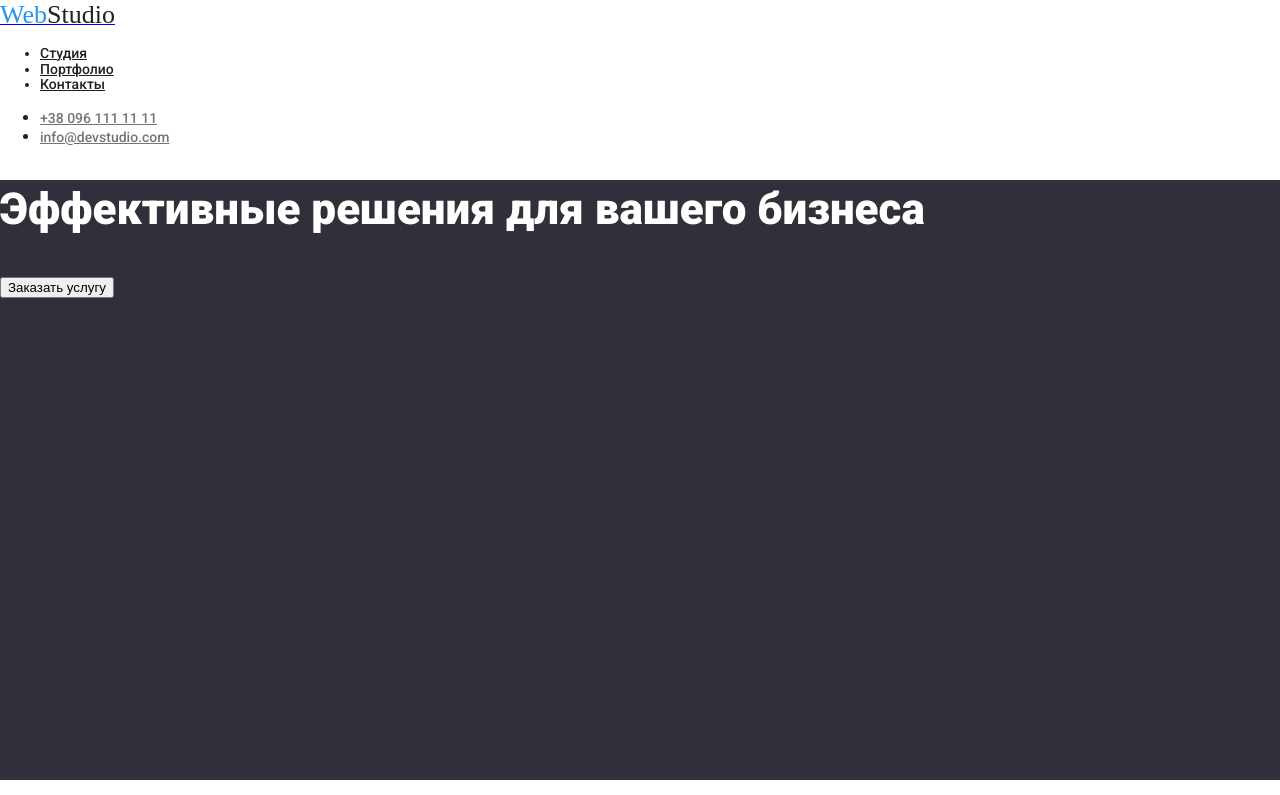
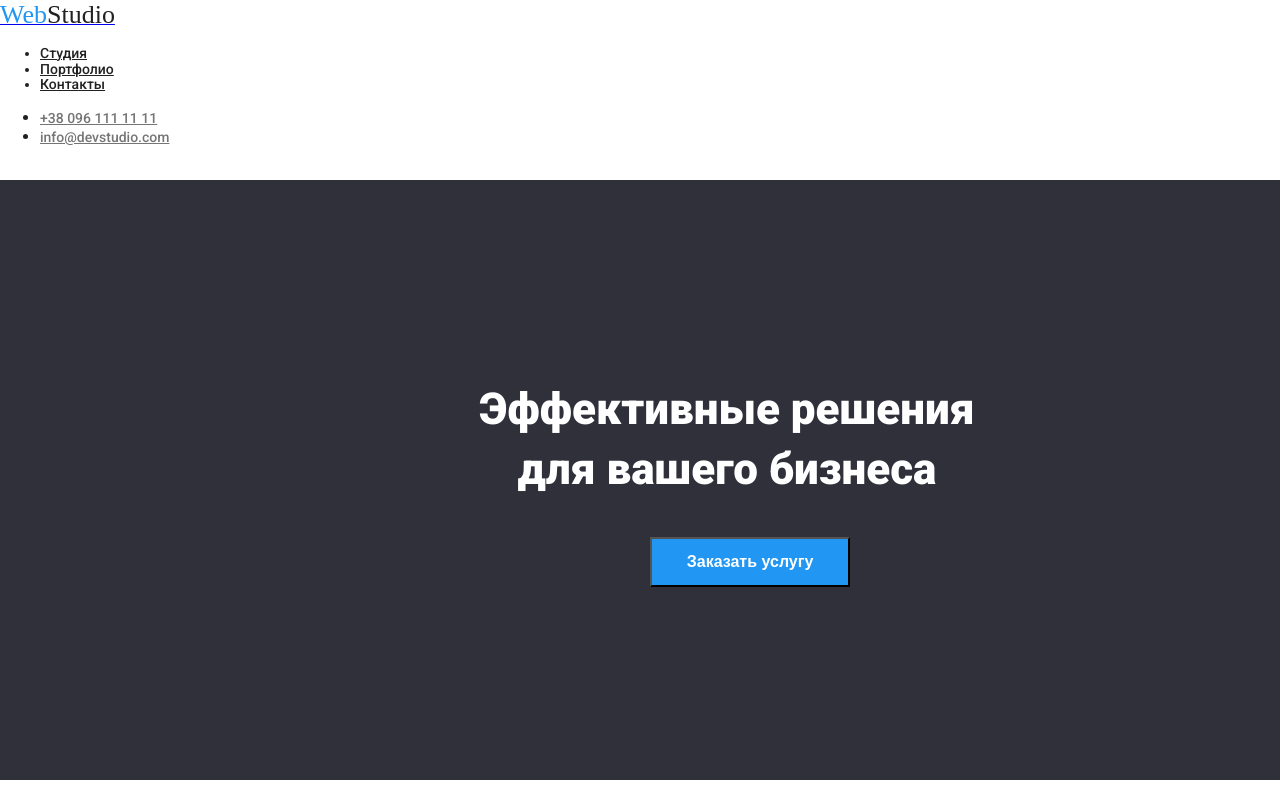
Before and after one commit to slavonoss/goit-markup-hw-02, a plain HTML site: page index.html in a window 1280 px wide. Shown: the top 795 px of the page. Drawn offline with Linux system fonts and the light colour scheme.

Commit message:
fix 09-01

```diff
--- a/css/styles.css
+++ b/css/styles.css
@@ -58,14 +58,35 @@ body {
 }
 .efectivnoe-reshenie-text
 {
+  width: 550px;
+  height: 120px;
   font-family: Roboto;
   font-style: normal;
   font-weight: 900;
   font-size: 44px;
   line-height: 1.3636;
+  text-align: center;
   color: var(--body-background-color);
+  padding: 200px 452px 0px 452px;
 
 
+
+}
+.conteiner-zakazat-uslugu
+{
+
+}
+.knopka-zakat-usluzu
+{
+  background-color: var(--liting-color);
+  width: 200px;
+  height: 50px;
+  font-style: normal;
+  font-weight: bold;
+  font-size: 16px;
+  line-height: 1.875;
+  color: var(--body-background-color);
+  margin: 0px 700px 200px 650px;
 }
 .zagolovok-osobenosti
 {
--- a/index.html
+++ b/index.html
@@ -29,7 +29,9 @@
     <main>
         <section class="efectivnoe-reshenie">
         <h1 class="efectivnoe-reshenie-text">Эффективные решения для вашего бизнеса</h1>
-       <button type="button">Заказать услугу</button>
+        <div class="conteiner-zakazat-uslugu">
+       <button type="button" class="knopka-zakat-usluzu">Заказать услугу</button>
+    </div>
     </section>
 
        <section class="feature">
```
